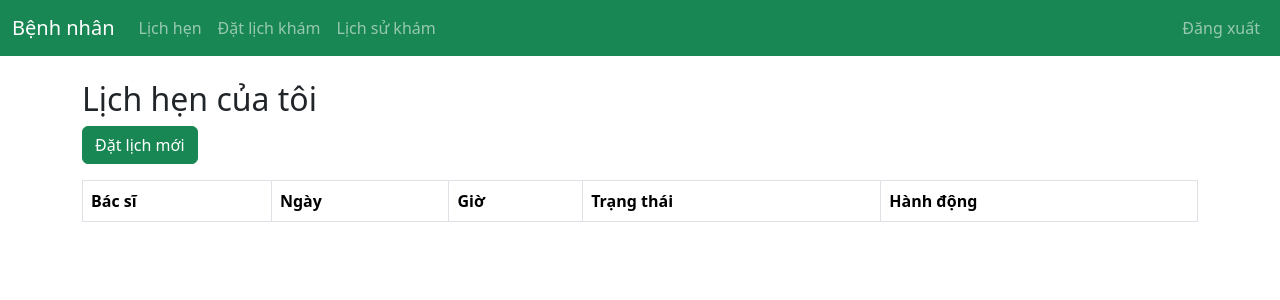
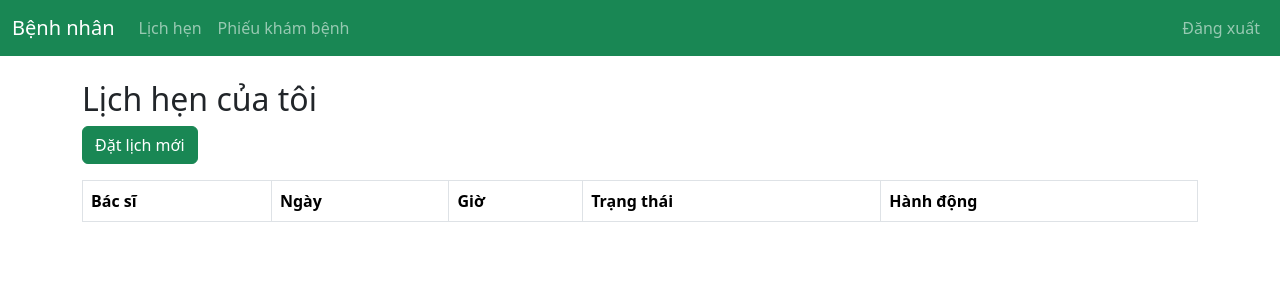
Before and after one commit to ThuanNguyen211/CT467_QTDL, a Flask app: page /patient/appointments in a window 1280 px wide. Shown: the top 300 px of the page. Run offline with Flask 3, Linux system fonts and the light colour scheme; lists and menus that the app fills with data are empty.

Commit message:
update base_patient

```diff
--- a/frontend/templates/base_patient.html
+++ b/frontend/templates/base_patient.html
@@ -12,8 +12,7 @@
     <div class="collapse navbar-collapse">
       <ul class="navbar-nav me-auto mb-2 mb-lg-0">
         <li class="nav-item"><a class="nav-link" href="/patient/appointments">Lịch hẹn</a></li>
-        <li class="nav-item"><a class="nav-link" href="/patient/appointments/new">Đặt lịch khám</a></li>
-        <li class="nav-item"><a class="nav-link" href="/patient/examinations/history">Lịch sử khám</a></li>
+        <li class="nav-item"><a class="nav-link" href="/patient/examinations/history">Phiếu khám bệnh</a></li>
       </ul>
       <ul class="navbar-nav ms-auto">
         <li class="nav-item"><a class="nav-link" href="/logout">Đăng xuất</a></li>
```
